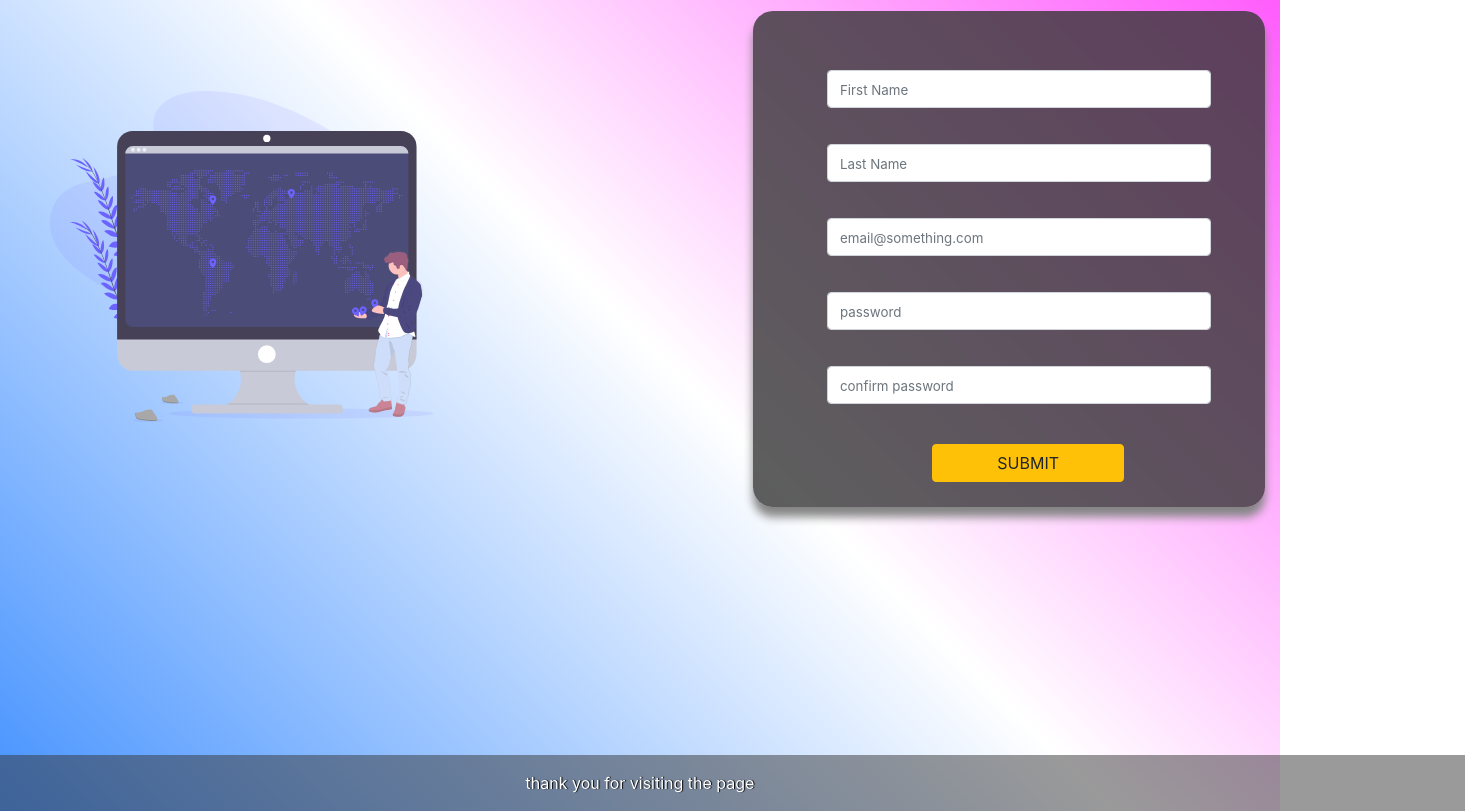
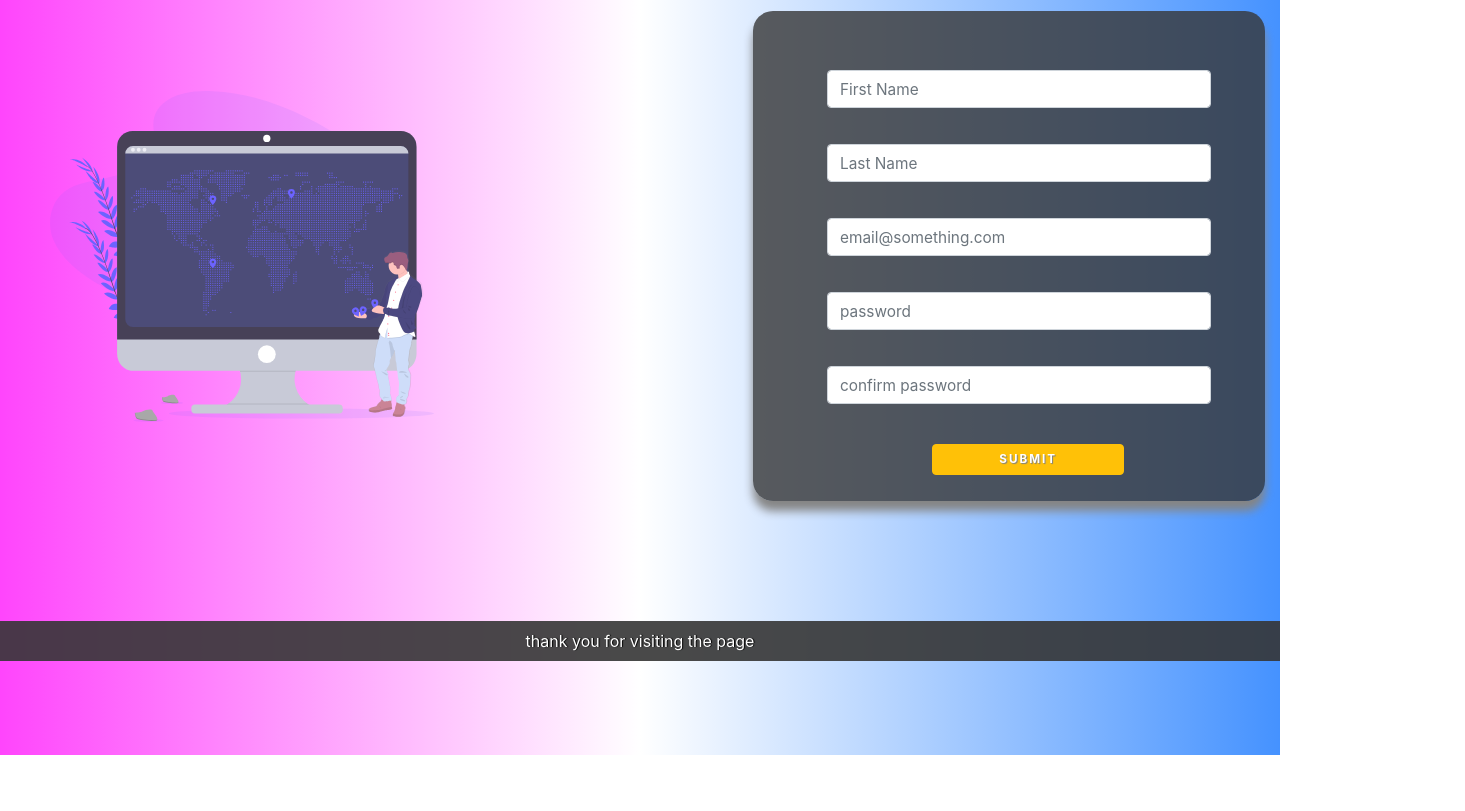
Before and after one commit to coward69/Registeration, a plain HTML site: page index.html in a window 1280 px wide. Shown: the part 139-950 px from the top of the page, 1465 px wide, since content can reach past the window. After the commit the page ends 894 px from the top, so only its background shows below. Drawn offline with nearby package versions, Linux system fonts and the light colour scheme; a web font is replaced by a local one.

Commit message:
changed footer and added some js

```diff
--- a/css/index.css
+++ b/css/index.css
@@ -1,5 +1,5 @@
 body{
-    background-image: linear-gradient(45deg, #4592ff, white , #ff45fc);
+    background-image: linear-gradient(-90deg, #4592ff, white, #ff45fc);
     background-position: center;
     background-repeat: no-repeat;
     overflow-x: hidden;
@@ -37,18 +37,14 @@ main{
     margin-top: 70px;
     text-align: center;
 }
-footer{
-    position: relative;
-    bottom: 0;
-    text-align: center;
-    padding: 2vh;
-    background-color: rgba(54, 54, 54,0.5);
+.footer{
+    background-color: rgba(54, 54, 54,0.9);
     background-size:cover;
     color: white;
     text-shadow: 1px 0px 1px  black;
-    margin-left: -200px;
-    margin-right: -200px;
-
+}
+.footer-text{
+    margin: 0 auto;
 }
 .form{
     margin-left: 20px;
@@ -67,6 +63,12 @@ footer{
 .button{
     width: 15vw !important;
     margin-left: 14vw;
+    font-size: smaller;
+    transition: .2s;
+    color: white;
+    font-weight: bold;
+    text-shadow: 1px 1px 1px grey;
+    letter-spacing: 2px;
 }
 #checkbox{
    right: -50px;
@@ -100,7 +102,7 @@ box-shadow: 0px 10px 10px #858585;
     text-align: center;
 }
 ::-webkit-input-placeholder{
-    font-size: smaller;
+    font-size: 1.2vw;
 }
 .image{
     width: 30%;
@@ -124,3 +126,6 @@ font-size: 8px;
     font-weight: lighter;
     text-shadow: 1px 1px 1px black;
 }
+.btn:hover{
+    transform: scale(1.1);
+}
--- a/index.html
+++ b/index.html
@@ -83,8 +83,10 @@
 
         </main>
 <br>
-<footer>
+<footer class="navbar fixed-bottom footer">
+    <div class="footer-text">
     thank you for visiting the page
+</div>
 </footer>
 </div>
 </body>
```
Also changed, not shown: js/index.js (line endings or trailing spaces).
